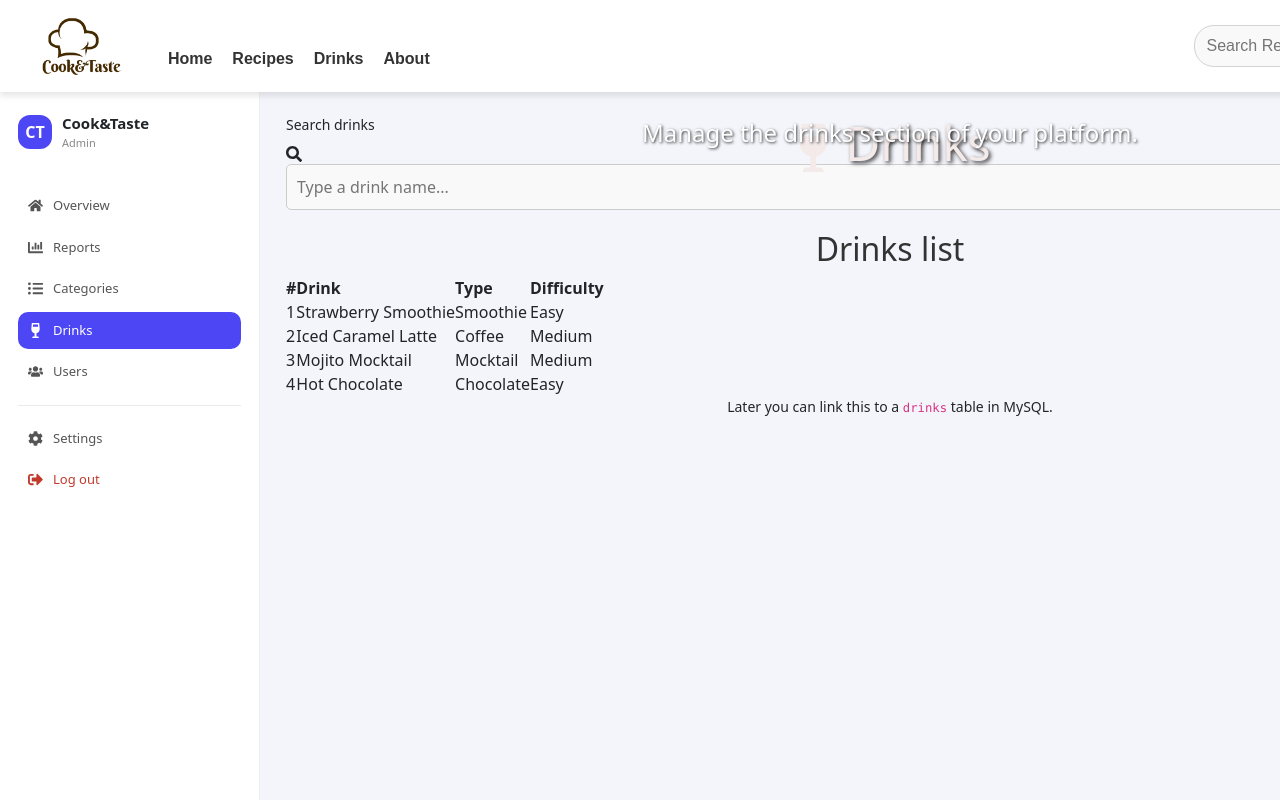
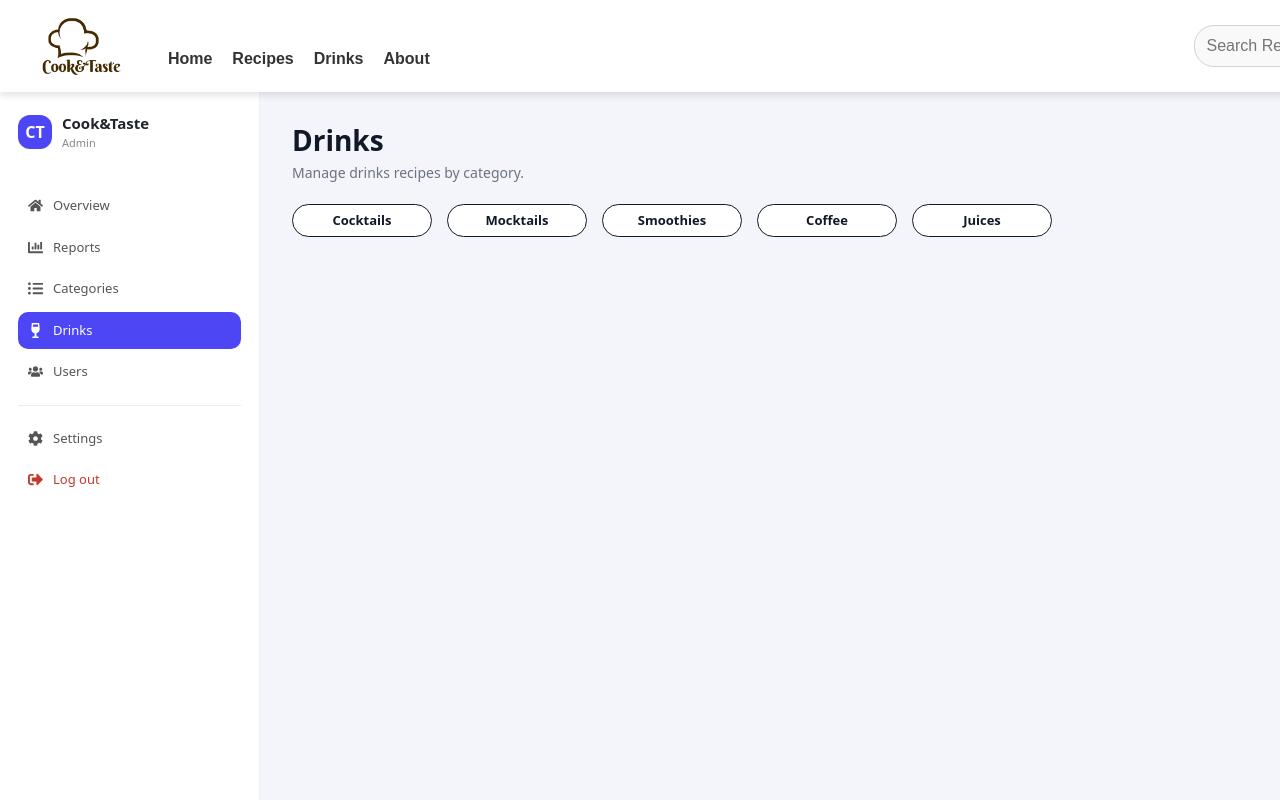
Before and after one commit to reabektashi/Cook-Taste-Lab1, a React (Vite) app in the folder frontend/: page /dashboard/drinksdash in a window 1280 px wide. Shown: the top 800 px of the page. Built offline with nearby package versions, Linux system fonts and the light colour scheme.

Commit message:
Users&Drinks-Dashboard

```diff
--- a/frontend/src/assets/Css/dashboard.css
+++ b/frontend/src/assets/Css/dashboard.css
@@ -792,6 +792,7 @@
   font-size: 20px;
   font-weight: 700;
   margin-bottom: 12px;
+  margin-top: 30px;
 }
 
 .categories-table {
@@ -931,3 +932,123 @@
     grid-template-columns: minmax(0, 1fr);
   }
 }
+
+/*Users-Dashboard*/
+.status-active {
+  padding: 4px 10px;
+  background: #e6f9f0;
+  color: #0f8a5f;
+  border-radius: 20px;
+  font-size: 13px;
+  font-weight: 600;
+}
+
+.status-blocked {
+  padding: 4px 10px;
+  background: #fdeaea;
+  color: #c0392b;
+  border-radius: 20px;
+  font-size: 13px;
+  font-weight: 600;
+}
+
+
+.category-buttons-full {
+  display: flex;
+  justify-content: flex-start; /* 👈 majtas */
+  align-items: center;
+  gap: 15px;                    /* 👈 shumë afër */
+  margin: 16px 0 12px;
+}
+
+/* BUTTON STYLE -UsersDashboard*/
+.category-btn-full {
+  padding: 6px 16px;
+  font-size: 13px;
+  font-weight: 600;
+  border-radius: 999px;
+  border: 1.5px solid #111827;
+  background: #ffffff;
+  color: #111827;
+  cursor: pointer;
+  transition: all 0.2s ease;
+}
+
+/* ACTIVE */
+.category-btn-full.active {
+  background: #4f46e5;
+  color: #ffffff;
+  border-color: #4f46e5;
+}
+
+/* HOVER */
+.category-btn-full:hover {
+  background: #eef2ff;
+}
+/* ---------- STATUS BADGES-UsersDashboard ---------- */
+.status-active {
+  padding: 4px 12px;
+  background: #e6f9f0;
+  color: #0f8a5f;
+  border-radius: 20px;
+  font-size: 12.5px;
+  font-weight: 600;
+}
+
+.status-blocked {
+  padding: 4px 12px;
+  background: #fdeaea;
+  color: #c0392b;
+  border-radius: 20px;
+  font-size: 12.5px;
+  font-weight: 600;
+}
+
+/* ---------- ADD BUTTON-UsersDashboard ---------- */
+.btn-add {
+  background: #111827;
+  color: #ffffff;
+  padding: 8px 14px;
+  border-radius: 8px;
+  font-weight: 600;
+  font-size: 13px;
+  cursor: pointer;
+}
+
+/* ---------- EDIT / DELETE-UsersDashboard ----------
+.btn-edit {
+  padding: 6px 12px;
+  font-size: 12px;
+  border-radius: 6px;
+  border: 1px solid #111827;
+  background: #ffffff;
+  cursor: pointer;
+}
+
+.btn-delete {
+  padding: 6px 12px;
+  font-size: 12px;
+  border-radius: 6px;
+  border: 1px solid #c0392b;
+  background: #ffffff;
+  color: #c0392b;
+  cursor: pointer;
+}
+*/
+/* ---------- TABLE CLEANUP-UsersDashboard ---------- */
+.admin-data-table td,
+.admin-data-table th {
+  vertical-align: middle;
+}
+
+.admin-data-table th {
+  font-size: 13px;
+  font-weight: 700;
+  color: #374151;
+}
+
+.admin-data-table td {
+  font-size: 13px;
+  color: #111827;
+}
+/*------------------------------------------*/
--- a/frontend/src/pages/DrinksDash.jsx
+++ b/frontend/src/pages/DrinksDash.jsx
@@ -1,85 +1,147 @@
-import React, { useState } from "react";
-import { FaWineGlassAlt, FaSearch } from "react-icons/fa";
+import React, { useEffect, useState } from "react";
 import "../assets/Css/dashboard.css";
+import { FaHeart } from "react-icons/fa";
 
-const MOCK_DRINKS = [
-  { id: 1, name: "Strawberry Smoothie", type: "Smoothie", difficulty: "Easy" },
-  { id: 2, name: "Iced Caramel Latte", type: "Coffee", difficulty: "Medium" },
-  { id: 3, name: "Mojito Mocktail", type: "Mocktail", difficulty: "Medium" },
-  { id: 4, name: "Hot Chocolate", type: "Chocolate", difficulty: "Easy" },
+const API_BASE = "http://localhost:5174";
+
+const DRINK_CATEGORIES = [
+  "Cocktails",
+  "Mocktails",
+  "Smoothies",
+  "Coffee",
+  "Juices",
 ];
 
-export default function Drinks() {
-  const [query, setQuery] = useState("");
+function DrinksDash() {
+  const [selectedCategory, setSelectedCategory] = useState(null);
+  const [items, setItems] = useState([]);
+  const [loading, setLoading] = useState(false);
 
-  const filtered = MOCK_DRINKS.filter((d) =>
-    d.name.toLowerCase().includes(query.toLowerCase())
+  useEffect(() => {
+    if (!selectedCategory) return;
+
+    async function fetchItems() {
+      setLoading(true);
+      try {
+        const res = await fetch(
+          `${API_BASE}/api/drinks?category=${encodeURIComponent(
+            selectedCategory
+          )}`
         );
+        const data = await res.json();
+        setItems(data.items || []);
+      } catch (err) {
+        console.error("Fetch drinks error:", err);
+        setItems([]);
+      } finally {
+        setLoading(false);
+      }
+    }
+
+    fetchItems();
+  }, [selectedCategory]);
 
   return (
-    <div className="admin-page">
-      <header className="admin-page-header">
-        <h1>
-          <FaWineGlassAlt style={{ marginRight: 8 }} />
-          Drinks
-        </h1>
-        <p>Manage the drinks section of your platform.</p>
-      </header>
+    <div className="categories-page">
+      {/* HEADER – SAME AS CATEGORIES */}
+      <div className="admin-header">
+        <div>
+          <h1 className="admin-title">Drinks</h1>
+          <p className="admin-subtitle">
+            Manage drinks recipes by category.
+          </p>
+        </div>
 
-      {/* Search bar */}
-      <section className="admin-form-card">
-        <div className="admin-form-grid">
-          <div className="form-group" style={{ flex: 1 }}>
-            <label>Search drinks</label>
-            <div className="input-with-icon">
-              <FaSearch />
-              <input
-                type="text"
-                placeholder="Type a drink name..."
-                value={query}
-                onChange={(e) => setQuery(e.target.value)}
-              />
+        <button className="btn-add">+ ADD DRINK</button>
       </div>
+
+      {/* FILTER BUTTONS – SAME CLASSES */}
+      <div className="category-buttons-full">
+        {DRINK_CATEGORIES.map((cat) => (
+          <button
+            key={cat}
+            className={
+              "category-btn-full" +
+              (selectedCategory === cat ? " active" : "")
+            }
+            onClick={() => setSelectedCategory(cat)}
+          >
+            {cat}
+          </button>
+        ))}
       </div>
-        </div>
-      </section>
 
-      {/* List of drinks */}
-      <section className="admin-table-section">
-        <h2>Drinks list</h2>
-        <div className="admin-table-wrapper">
-          <table className="admin-table">
+      {/* TABLE – ONLY AFTER CLICK */}
+      {selectedCategory && (
+        <>
+          <h2 className="existing-title">{selectedCategory} drinks</h2>
+
+          {loading ? (
+            <p style={{ padding: "12px 0" }}>Loading...</p>
+          ) : (
+            <table className="admin-data-table">
               <thead>
                 <tr>
-                <th>#</th>
-                <th>Drink</th>
-                <th>Type</th>
-                <th>Difficulty</th>
+                  <th>ID</th>
+                  <th>Image</th>
+                  <th>Title</th>
+                  <th>Tag</th>
+                  <th>Time</th>
+                  <th>
+                    <FaHeart className="fav-icon" /> Favs
+                  </th>
+                  <th>EDIT</th>
+                  <th>DELETE</th>
                 </tr>
               </thead>
+
               <tbody>
-              {filtered.map((d, idx) => (
-                <tr key={d.id}>
-                  <td>{idx + 1}</td>
-                  <td>{d.name}</td>
-                  <td>{d.type}</td>
-                  <td>{d.difficulty}</td>
-                </tr>
-              ))}
-              {filtered.length === 0 && (
+                {items.length === 0 ? (
                   <tr>
-                  <td colSpan="4" style={{ textAlign: "center", padding: 16 }}>
-                    No drinks match your search.
+                    <td
+                      colSpan={8}
+                      style={{ textAlign: "center", padding: "16px" }}
+                    >
+                      No drinks for this category yet.
                     </td>
                   </tr>
+                ) : (
+                  items.map((item) => (
+                    <tr key={item.id}>
+                      <td>{item.id}</td>
+                      <td>
+                        {item.img_url ? (
+                          <img
+                            src={item.img_url}
+                            alt={item.title}
+                            className="category-img-thumb"
+                          />
+                        ) : (
+                          "—"
+                        )}
+                      </td>
+                      <td>{item.title}</td>
+                      <td>{item.tag}</td>
+                      <td>{item.time_label}</td>
+                      <td className="favorites-cell">
+                        {item.favorites ?? 0}
+                      </td>
+                      <td>
+                        <button className="btn-edit">EDIT</button>
+                      </td>
+                      <td>
+                        <button className="btn-delete">DELETE</button>
+                      </td>
+                    </tr>
+                  ))
                 )}
               </tbody>
             </table>
-        </div>
-        <p className="admin-table-subtitle">
-          Later you can link this to a <code>drinks</code> table in MySQL.
-        </p>
-      </section>
+          )}
+        </>
+      )}
     </div>
   );
 }
+
+export default DrinksDash;
--- a/frontend/src/pages/Users.jsx
+++ b/frontend/src/pages/Users.jsx
@@ -1,93 +1,139 @@
-import React, { useState } from "react";
-import { FaUsers } from "react-icons/fa";
+import React, { useEffect, useState } from "react";
 import "../assets/Css/dashboard.css";
 
-const MOCK_USERS = [
-  { id: 1, email: "admin@cooktaste.com", role: "admin", status: "active" },
-  { id: 2, email: "sara@example.com", role: "user", status: "active" },
-  { id: 3, email: "john@example.com", role: "user", status: "blocked" },
-  { id: 4, email: "maria@example.com", role: "user", status: "active" },
+const API_BASE = "http://localhost:5174";
+
+const FILTERS = [
+  { key: "all", label: "ALL" },
+  { key: "user", label: "USERS" },
+  { key: "admin", label: "ADMINS" },
 ];
 
-export default function Users() {
-  const [roleFilter, setRoleFilter] = useState("all");
-  const [statusFilter, setStatusFilter] = useState("all");
 
-  const filtered = MOCK_USERS.filter((u) => {
-    if (roleFilter !== "all" && u.role !== roleFilter) return false;
-    if (statusFilter !== "all" && u.status !== statusFilter) return false;
-    return true;
-  });
+
+function Users() {
+  const [selectedFilter, setSelectedFilter] = useState("all");
+  const [users, setUsers] = useState([]);
+  const [loading, setLoading] = useState(false);
+
+  useEffect(() => {
+    async function fetchUsers() {
+      setLoading(true);
+      try {
+        const res = await fetch(
+          `${API_BASE}/api/users?role=${selectedFilter}`
+        );
+        const data = await res.json();
+        setUsers(data.users || []);
+      } catch (err) {
+        console.error("Fetch users error:", err);
+        setUsers([]);
+      } finally {
+        setLoading(false);
+      }
+    }
+
+    fetchUsers();
+  }, [selectedFilter]);
 
   return (
-    <div className="admin-page">
-      <header className="admin-page-header">
-        <h1>
-          <FaUsers style={{ marginRight: 8 }} />
-          Users
-        </h1>
-        <p>See who is registered on Cook&amp;Taste.</p>
-      </header>
-
-      {/* Filters */}
-      <section className="admin-form-card">
-        <h2>Filters</h2>
-        <div className="admin-form-grid">
-          <div className="form-group">
-            <label>Role</label>
-            <select
-              value={roleFilter}
-              onChange={(e) => setRoleFilter(e.target.value)}
-            >
-              <option value="all">All</option>
-              <option value="admin">Admins</option>
-              <option value="user">Users</option>
-            </select>
+    <div className="categories-page">
+      {/* HEADER */}
+      <div className="admin-header">
+        <div>
+          <h1 className="admin-title">Users</h1>
+          <p className="admin-subtitle">
+            Manage users and admins access & status.
+          </p>
         </div>
 
-          <div className="form-group">
-            <label>Status</label>
-            <select
-              value={statusFilter}
-              onChange={(e) => setStatusFilter(e.target.value)}
+        {/* ADD USER */}
+        <button className="btn-add">+ ADD USER</button>
+      </div>
+
+      {/* FILTER BUTTONS */}
+      <div className="category-buttons-full">
+        {FILTERS.map((f) => (
+          <button
+            key={f.key}
+            className={
+              "category-btn-full" +
+              (selectedFilter === f.key ? " active" : "")
+            }
+            onClick={() => setSelectedFilter(f.key)}
           >
-              <option value="all">All</option>
-              <option value="active">Active</option>
-              <option value="blocked">Blocked</option>
-            </select>
+            {f.label}
+          </button>
+        ))}
       </div>
-        </div>
-      </section>
 
-      {/* Users table */}
-      <section className="admin-table-section">
-        <h2>Registered users</h2>
-        <div className="admin-table-wrapper">
-          <table className="admin-table">
+      {/* TABLE */}
+      <h2 className="existing-title">
+        {selectedFilter === "all"
+          ? "All users"
+          : selectedFilter === "admin"
+          ? "Admins"
+          : "Users"}
+      </h2>
+
+      {loading ? (
+        <p style={{ padding: "12px 0" }}>Loading...</p>
+      ) : (
+        <table className="admin-data-table">
           <thead>
             <tr>
-                <th>#</th>
+              <th>ID</th>
               <th>Email</th>
               <th>Role</th>
               <th>Status</th>
+              <th>Created</th>
+              <th>EDIT</th>
+              <th>DELETE</th>
             </tr>
           </thead>
+
           <tbody>
-              {filtered.map((u, idx) => (
+            {users.length === 0 ? (
+              <tr>
+                <td colSpan={7} style={{ textAlign: "center", padding: "16px" }}>
+                  No users found.
+                </td>
+              </tr>
+            ) : (
+              users.map((u) => (
                 <tr key={u.id}>
-                  <td>{idx + 1}</td>
+                  <td>{u.id}</td>
                   <td>{u.email}</td>
-                  <td>{u.role}</td>
-                  <td>{u.status}</td>
+                  <td>{u.user_role}</td>
+
+                  <td>
+                    <span
+                      className={
+                        u.status === "active"
+                          ? "status-active"
+                          : "status-blocked"
+                      }
+                    >
+                      {u.status}
+                    </span>
+                  </td>
+
+                  <td>{new Date(u.created_at).toLocaleString()}</td>
+
+                  <td>
+                    <button className="btn-edit">EDIT</button>
+                  </td>
+                  <td>
+                    <button className="btn-delete">DELETE</button>
+                  </td>
                 </tr>
-              ))}
+              ))
+            )}
           </tbody>
         </table>
-        </div>
-        <p className="admin-table-subtitle">
-          Later you can add actions here (block user, promote to admin, etc.).
-        </p>
-      </section>
+      )}
     </div>
   );
 }
+
+export default Users;
```
Lines whose indentation alone changed are shown as unchanged.
